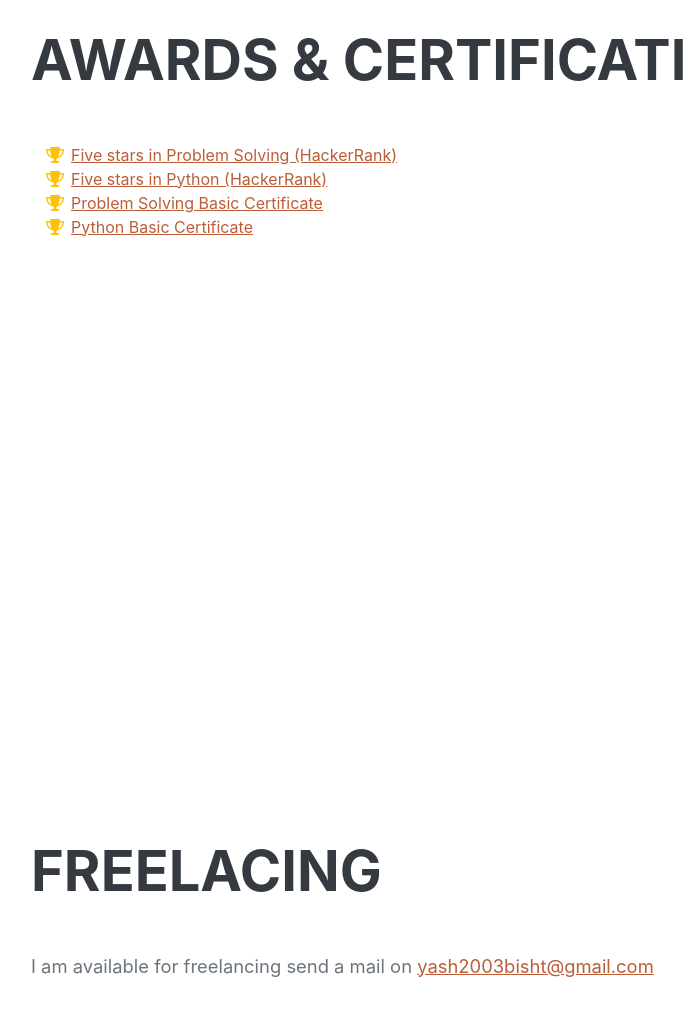
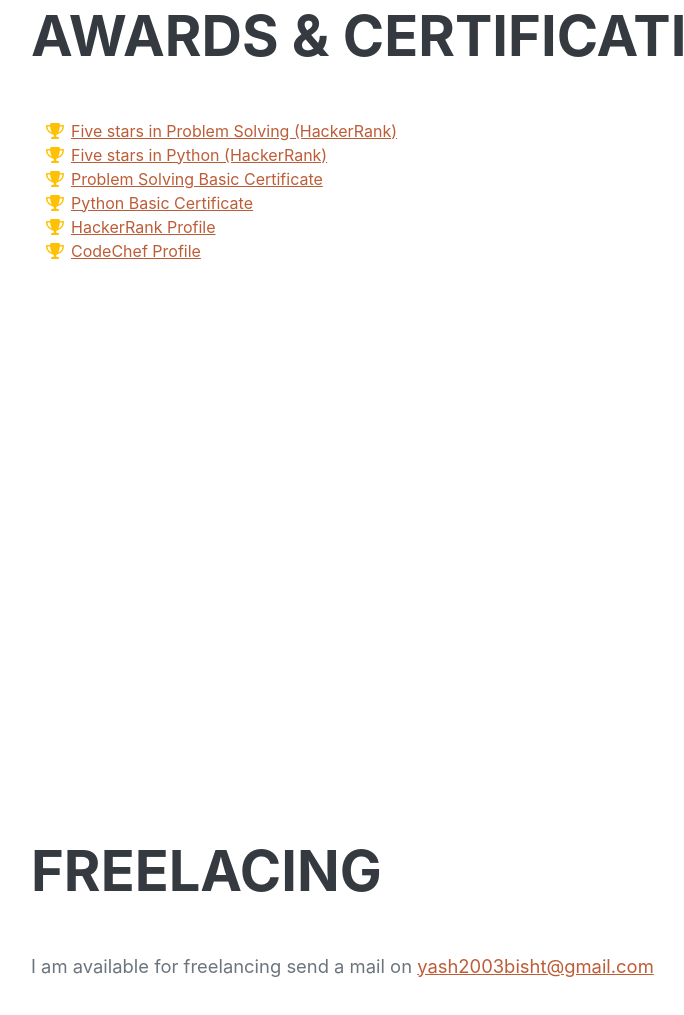
Before and after one commit to Yash2003Bisht/Yash2003Bisht.github.io, a plain HTML site: page index.html in a window 1280 px wide. Shown: the part 5073-6088 px from the top of the page, without its empty margins (289-973 px from the left). Drawn offline with nearby package versions, Linux system fonts and the light colour scheme; a web font is replaced by a local one.

Commit message:
hackerrank and codechef profile link added

```diff
--- a/index.html
+++ b/index.html
@@ -173,6 +173,14 @@
                             <span class="fa-li"><i class="fas fa-trophy text-warning"></i></span>
                             <a href="https://www.hackerrank.com/certificates/791672c0cb2f" target="_blank">Python Basic Certificate</a>
                         </li>
+                        <li>
+                            <span class="fa-li"><i class="fas fa-trophy text-warning"></i></span>
+                            <a href="https://www.hackerrank.com/vocil76790" target="_blank">HackerRank Profile</a>
+                        </li>
+                        <li>
+                            <span class="fa-li"><i class="fas fa-trophy text-warning"></i></span>
+                            <a href="https://www.codechef.com/users/yash2003bisht" target="_blank">CodeChef Profile</a>
+                        </li>
                     </ul>
                 </div>
             </section>
```
